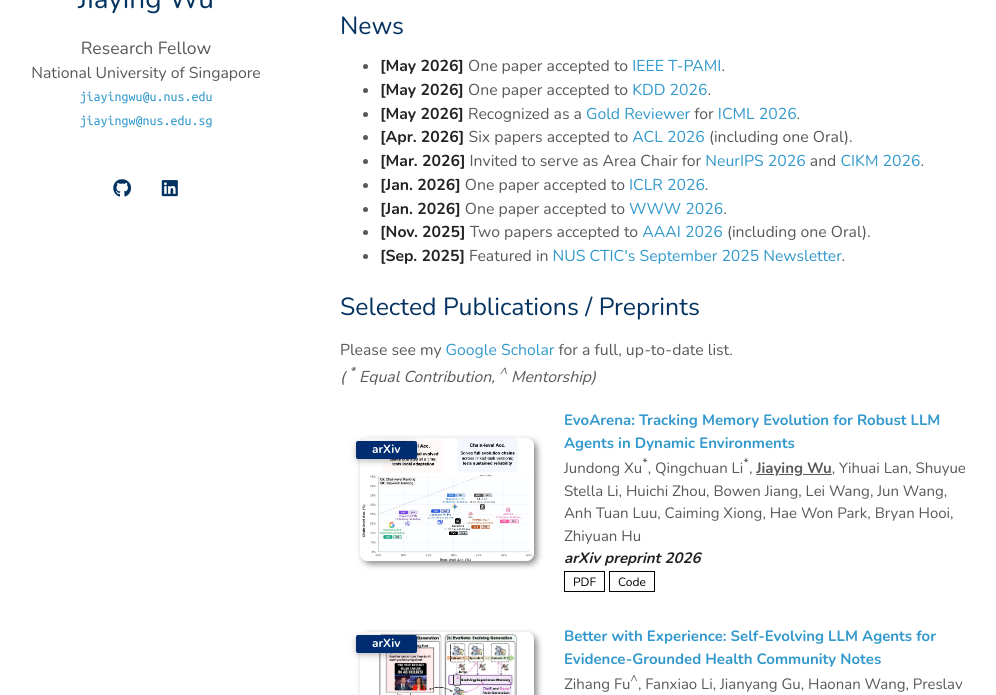
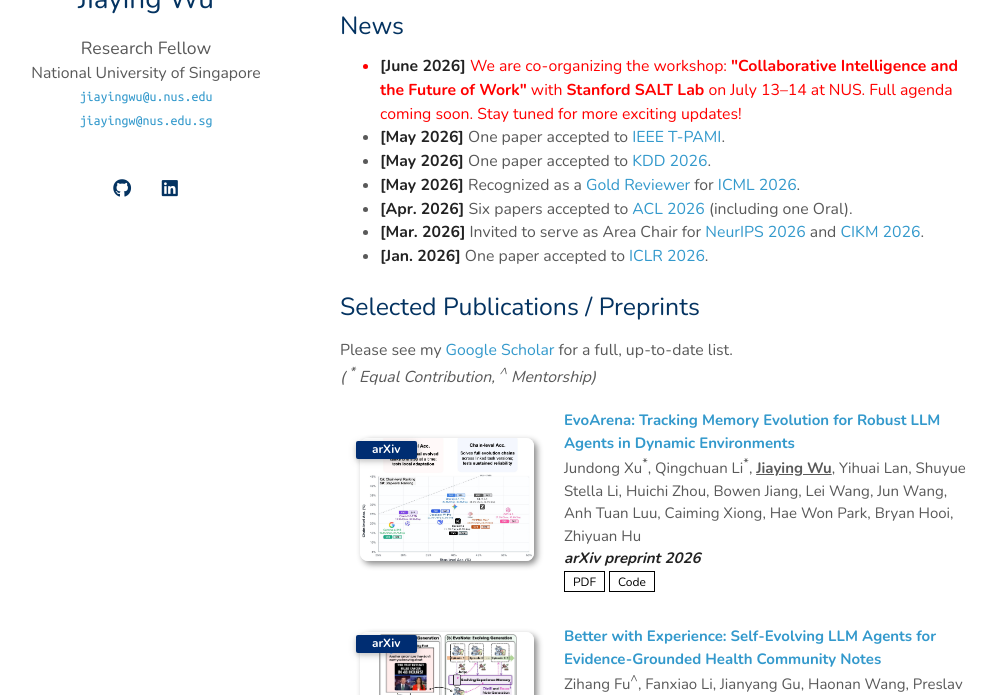
Before and after one commit to jiayingwu19/jiayingwu19.github.io, a Jekyll site: the page built from index.md, in a window 1280 px wide and 900 px high, scrolled down 465 px, cut to the strip 205-900 px from the top of the window. Shown: the whole strip, without its empty margins (130-1126 px from the left). Built offline with Jekyll 4.4.1, drawn with Linux system fonts in a browser that asks for light colours; a style sheet for code colours, icons or effects is not loaded; our own code applies the rules of GitHub Pages for plain Markdown files.

Commit message:
jun 2026 update

```diff
--- a/index.md
+++ b/index.md
@@ -18,13 +18,13 @@ My research lies at the intersection of NLP and data mining, where I design **so
 I am always open to discussing collaborations on the above topics. Feel free to get in touch by email! :)
 
 
-
 <div style="height: 5px;"></div>
 
 ## News
 <div style="max-height:215px; overflow-y:auto; padding-right:12px; margin-bottom:24px;">
 
 <ul>
+  <li style="color:red;"><strong>[June 2026]</strong> We are co-organizing the workshop: <strong><a href="https://civic-ai-collaboration.github.io/" style="color:red;">"Collaborative Intelligence and the Future of Work"</a></strong> with <strong><a href="https://cs.stanford.edu/~diyiy/group.html" style="color:red;">Stanford SALT Lab</a></strong> on July 13–14 at NUS. Full agenda coming soon. Stay tuned for more exciting updates!</li>
   <li><strong>[May 2026]</strong> One paper accepted to <a href="https://www.computer.org/csdl/journal/tp">IEEE T-PAMI</a>.</li>
   <li><strong>[May 2026]</strong> One paper accepted to <a href="https://kdd2026.kdd.org/">KDD 2026</a>.</li>
   <li><strong>[May 2026]</strong> Recognized as a <a href="https://x.com/icmlconf/status/2054696826851234151">Gold Reviewer</a> for <a href="https://icml.cc/Conferences/2026">ICML 2026</a>.</li>
```
